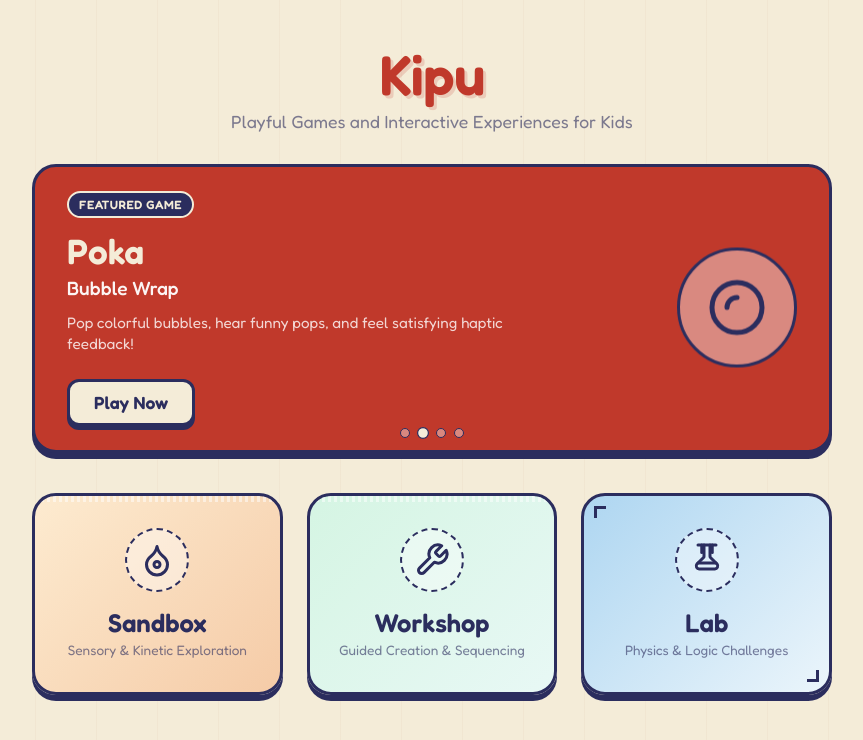
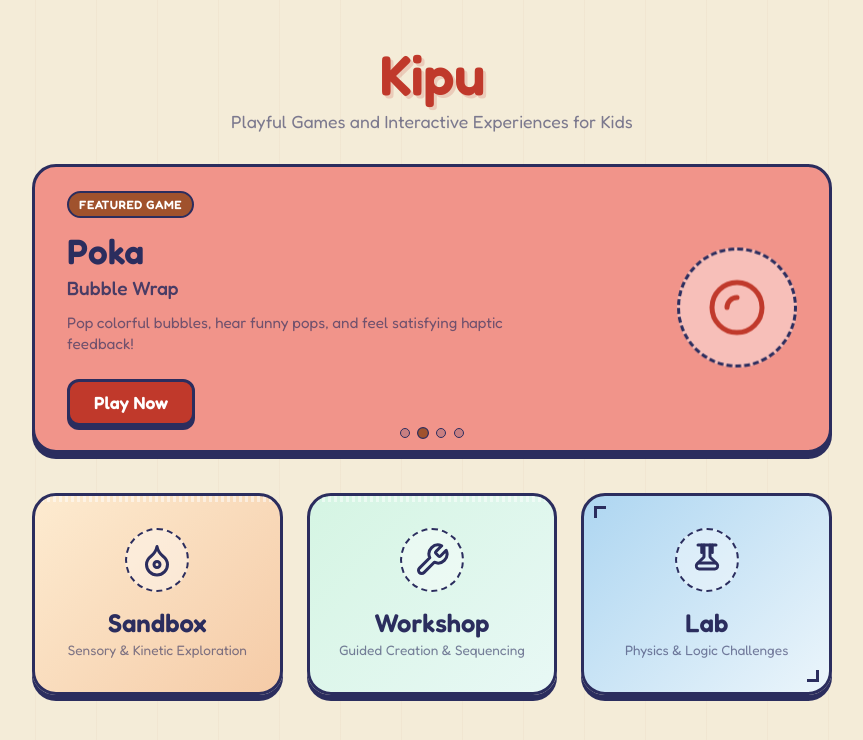
Before and after one commit to higherkey/kipu, a website built with Vite: page index.html in a window 1280 px wide. Shown: the whole page, without its empty margins (208-1071 px from the left). Built offline with nearby package versions, Linux system fonts and the light colour scheme; some packages are replaced by stand-ins of ours.

Commit message:
style: change hero card background to mellowed coral red

```diff
--- a/src/style.css
+++ b/src/style.css
@@ -129,7 +129,7 @@ html, body {
   align-items: center;
   width: 100%;
   max-width: 800px;
-  background-color: var(--primary);
+  background-color: #F1948A;
   border: 3px solid var(--fg);
   border-radius: 24px;
   padding: 24px 32px;
@@ -157,8 +157,8 @@ html, body {
 }
 
 .featured-badge {
-  background-color: var(--fg);
-  color: var(--color-parchment);
+  background-color: var(--accent);
+  color: white;
   font-family: 'Fredoka', sans-serif;
   font-weight: 700;
   font-size: 0.75rem;
@@ -166,14 +166,14 @@ html, body {
   border-radius: 20px;
   margin-bottom: 0.75rem;
   letter-spacing: 0.5px;
-  border: 2px solid var(--color-parchment);
+  border: 2px solid var(--fg);
 }
 
 .hero-card h2 {
   font-family: 'Fredoka', sans-serif;
   font-size: 2.2rem;
   font-weight: 700;
-  color: var(--color-parchment);
+  color: var(--fg);
   margin: 0 0 0.25rem 0;
 }
 
@@ -181,22 +181,22 @@ html, body {
   font-family: 'Fredoka', sans-serif;
   font-size: 1.2rem;
   font-weight: 500;
-  color: rgba(255, 255, 255, 0.95);
+  color: rgba(43, 45, 94, 0.85);
   margin: 0 0 0.75rem 0;
 }
 
 .hero-card p#hero-desc {
   font-family: 'Fredoka', sans-serif;
   font-size: 0.95rem;
-  color: rgba(255, 255, 255, 0.8);
+  color: rgba(43, 45, 94, 0.65);
   margin: 0 0 1.5rem 0;
   max-width: 450px;
   line-height: 1.4;
 }
 
 .hero-btn-play {
-  background-color: var(--color-parchment);
-  color: var(--fg);
+  background-color: var(--primary);
+  color: white;
   font-family: 'Fredoka', sans-serif;
   font-weight: 700;
   font-size: 1.1rem;
@@ -221,7 +221,7 @@ html, body {
   height: 120px;
   border-radius: 50%;
   background-color: rgba(255, 255, 255, 0.4);
-  border: 3px solid var(--fg);
+  border: 3px dashed var(--fg);
   margin-left: 2rem;
   animation: hero-float 6s ease-in-out infinite;
 }
@@ -235,7 +235,7 @@ html, body {
   display: flex;
   align-items: center;
   justify-content: center;
-  color: var(--fg);
+  color: var(--primary);
 }
 
 #hero-icon-container svg {
@@ -257,7 +257,7 @@ html, body {
   width: 10px;
   height: 10px;
   border-radius: 50%;
-  background-color: rgba(255, 255, 255, 0.4);
+  background-color: rgba(43, 45, 94, 0.2);
   border: 1.5px solid var(--fg);
   cursor: pointer;
   padding: 0;
@@ -265,7 +265,7 @@ html, body {
 }
 
 .hero-dots .dot.active {
-  background-color: var(--color-parchment);
+  background-color: var(--accent);
   transform: scale(1.2);
 }
 
```
